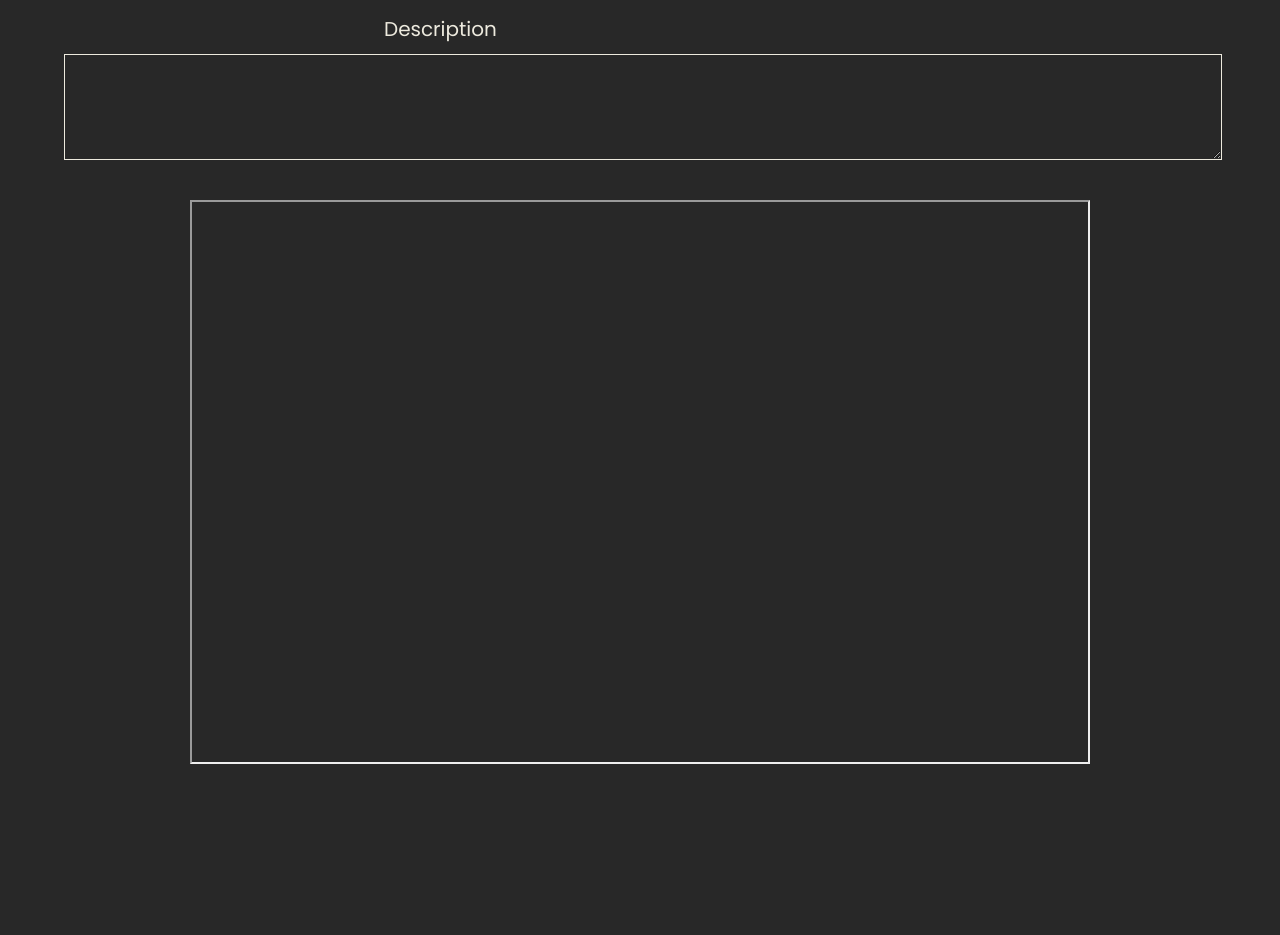
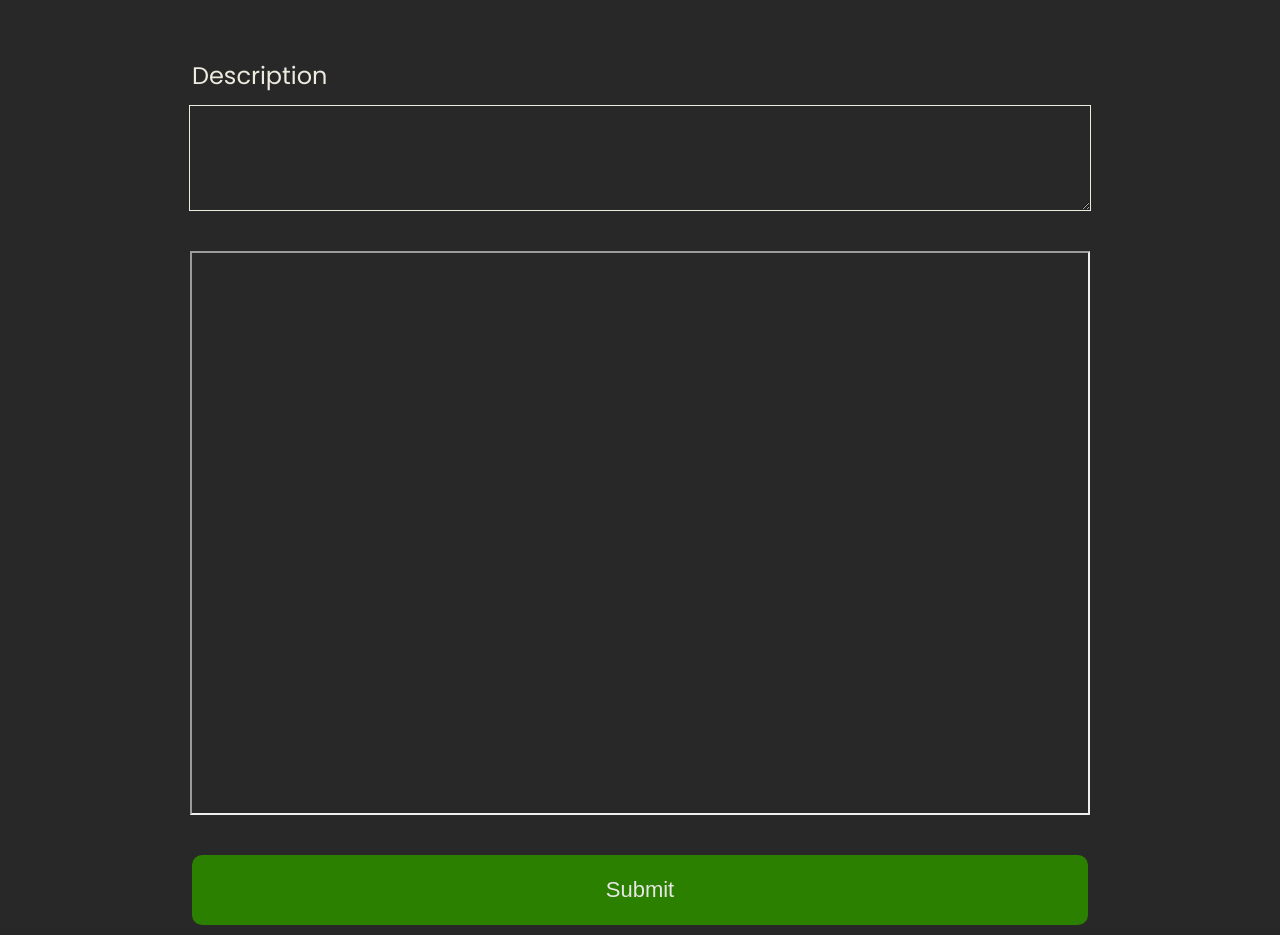
Before and after one commit to nate-kirschner/RateMySite, a React (Create React App) app in the folder frontend/: page /post in a window 1280 px wide. Shown: the part 357-1292 px from the top of the page. Before the commit the page ends 1161 px from the top, so only its background shows below. Built offline with nearby package versions, Linux system fonts and the light colour scheme.

Commit message:
finished up post page

```diff
--- a/frontend/src/components/Post.js
+++ b/frontend/src/components/Post.js
@@ -49,12 +49,11 @@ export default function Post() {
                 </div>
             </div>
 
-            {/* <div className="submitDiv">
-                <div className="submitButton" onClick={() => makePost()}>Submit</div>
-            </div> */}
-
             <iframe className="iframe" src={url} title="title" />
 
+            {/* <div className="submitDiv"> */}
+                <button className="submit" onClick={() => makePost()}>Submit</button>
+            {/* </div> */}
 
 
         </div>
--- a/frontend/src/components/PostSnippet.js
+++ b/frontend/src/components/PostSnippet.js
@@ -3,7 +3,6 @@ import config from "../config";
 import "../styles/postSnippet.scss";
 import axios from 'axios';
 import Comments from "./Comments";
-import html2canvas from 'html2canvas';
 
 export default function PostSnippet({ username, id, title, description, url, likes, comments, postIndex, setPostIndex }) {
 
--- a/frontend/src/styles/defaults.scss
+++ b/frontend/src/styles/defaults.scss
@@ -40,7 +40,7 @@
 
     //Green
     --green1: hsl(100, 50%, 60%);
-    --green2: hsl(100, 75%, 50%);
+    --green2: hsl(100, 62%, 39%);
     --green3: hsl(100, 100%, 25%);
 
     //Blue
@@ -53,6 +53,8 @@
     --blue7: hsl(235, 90%, 40%);
     --blue8: hsl(240, 90%, 30%);
 
+    --yellow1: rgb(234, 244, 191);
+
     --dark-mode-gray: #282828;
     --dark-mode-white: #EDEADE;
 
--- a/frontend/src/styles/post.scss
+++ b/frontend/src/styles/post.scss
@@ -1,27 +1,41 @@
+@import './defaults.scss';
+
 .post {
     width: 100vw;
     margin-top: 2em;
-    // overflow-x: hidden;
 }
 
-
 .infoBlock {
-    // display: inline-block;
     width: 100%;
     margin: 0;
     height: 100%;
-}
-
-.titleBlock, .urlBlock, .descriptionBlock {
-    // z-index: 0;
 }
 
 .label {
     font-size: 20px;
     display: block;
     text-align: left;
-    margin: 0 0 .5em 30%;
+    margin: 0 0 .5em 5%;
     color: var(--dark-mode-white);
+
+    @include tablet {
+        margin-left: 10%;
+        font-size: 22px;
+    }
+
+    @include laptop {
+        margin-left: 15%;
+        font-size: 24px;
+    }
+
+    @include largeDesktop {
+        margin-left: 25%;
+        font-size: 28px;
+    }
+
+    @include wideScreen {
+        font-size: 36px;
+    }
 }
 
 .postBlock input, .postBlock textarea {
@@ -29,12 +43,30 @@
     font-size: 25px;
     width: 90%;
     display: block;
-    margin: 0 0 2em 5%;
+    margin: 0 auto 2em auto;
     outline: none;
     color: var(--dark-mode-white);
     border: 1px solid var(--dark-mode-white);
+
+    @include tablet {
+        width: 80%;
+        font-size: 27px;
+    }
+
+    @include laptop {
+        width: 70%;
+        font-size: 30px;
+    }
+
+    @include largeDesktop {
+        width: 50%;
+        font-size: 34px;
+    }
+
+    @include wideScreen {
+        font-size: 40px;
+    }
 }
-
 
 .descriptionBlock {
     textarea {
@@ -43,38 +75,69 @@
     }
 }
 
-.submitDiv {
-    width: 100%;
+.post .iframe {
+    display: block;
     margin: auto;
-    height: 100%;
-}
+    width: 90%;
+    height: 70vh;
+    margin-bottom: 5vh;
 
-.submitButton {
-    font-size: 25px;
-    font-weight: 700;
-    // display: block;
-    // margin: 3em 50% 0 auto;
-    border: 1px solid black;
-    width: max-content;
-    padding: 4em;
-    border-radius: 5px;
-    cursor: pointer;
-    background-color: var(--gray1);
-    color: var(--green3);
-    transition: box-shadow 0.5s, color .5s;
-    box-shadow: inset 0 0 0 0 var(--green3);
+    @include tablet {
+        width: 80%;
+    }
 
-    &:hover {
-        box-shadow: inset 0 0 20em 5em var(--green3);
-        color: var(--gray1);
-        transition: box-shadow .5s, color .5s;
+    @include laptop {
+        width: 70%;
+    }
+
+    @include largeDesktop {
+        width: 50%;
     }
 }
 
-.post .iframe {
-    display: block;
-    margin: auto;
-    width: 70%;
-    height: 70vh;
-    margin-bottom: 5vh;
+.submitDiv {
+    // widh
 }
+
+.submit {
+    width: 90%;
+    padding: 1em 0;
+    margin-bottom: 4em;
+    background-color: var(--green3);
+    color: var(--gray1);
+    font-size: 18px;
+    border-radius: 10px;
+    border: none;
+
+    &:hover {
+        background-color: var(--green2);
+        color: var(--gray8);
+    }
+
+    @include largePhones {
+        font-size: 19px;
+    }
+
+    @include tablet {
+        font-size: 21px;
+        width: 80%;
+    }
+
+    @include laptop {
+        font-size: 22px;
+        width: 70%;
+    }
+
+    @include desktop {
+        font-size: 24px;
+    }
+
+    @include largeDesktop {
+        font-size: 26px;
+        width: 50%;
+    }
+
+    @include wideScreen {
+        font-size: 30px;
+    }
+}
--- a/frontend/src/styles/searchDropdown.scss
+++ b/frontend/src/styles/searchDropdown.scss
@@ -10,6 +10,7 @@
 }
 
 .searchOption {
+    cursor: pointer;
     // border: 1px solid black;
     background-color: var(--gray1);
     z-index: 99999999999999;
@@ -19,7 +20,7 @@
     box-shadow: 0px 0px 15px 5px var(--dark-mode-gray);
 
     &:hover {
-        background-color: var(--gray4);
+        background-color: var(--yellow1);
     }
 
     font-size: 16px;
--- a/frontend/src/styles/sorter.scss
+++ b/frontend/src/styles/sorter.scss
@@ -86,9 +86,10 @@
     margin: 2px 0;
     // border: 1px solid black;
     width: 150px;
-    background-color: rgb(194, 191, 191);
+    // background-color: rgb(194, 191, 191);
+    background-color: var(--gray1);
 
     &:hover {
-        background-color: rgb(234, 244, 191);
+        background-color: var(--yellow1);
     }
 }
--- a/frontend/src/util/Constants.js
+++ b/frontend/src/util/Constants.js
@@ -30,6 +30,9 @@ export const SORTING = {
         displayName: "Least Interactions"
     },
     "Random": {
+        type: "RAND()",
+        direction: "",
         displayName: "Random"
+
     }
 }
```
Also changed, not shown: frontend/src/components/SearchDropdown.js (+6 -1 lines).
